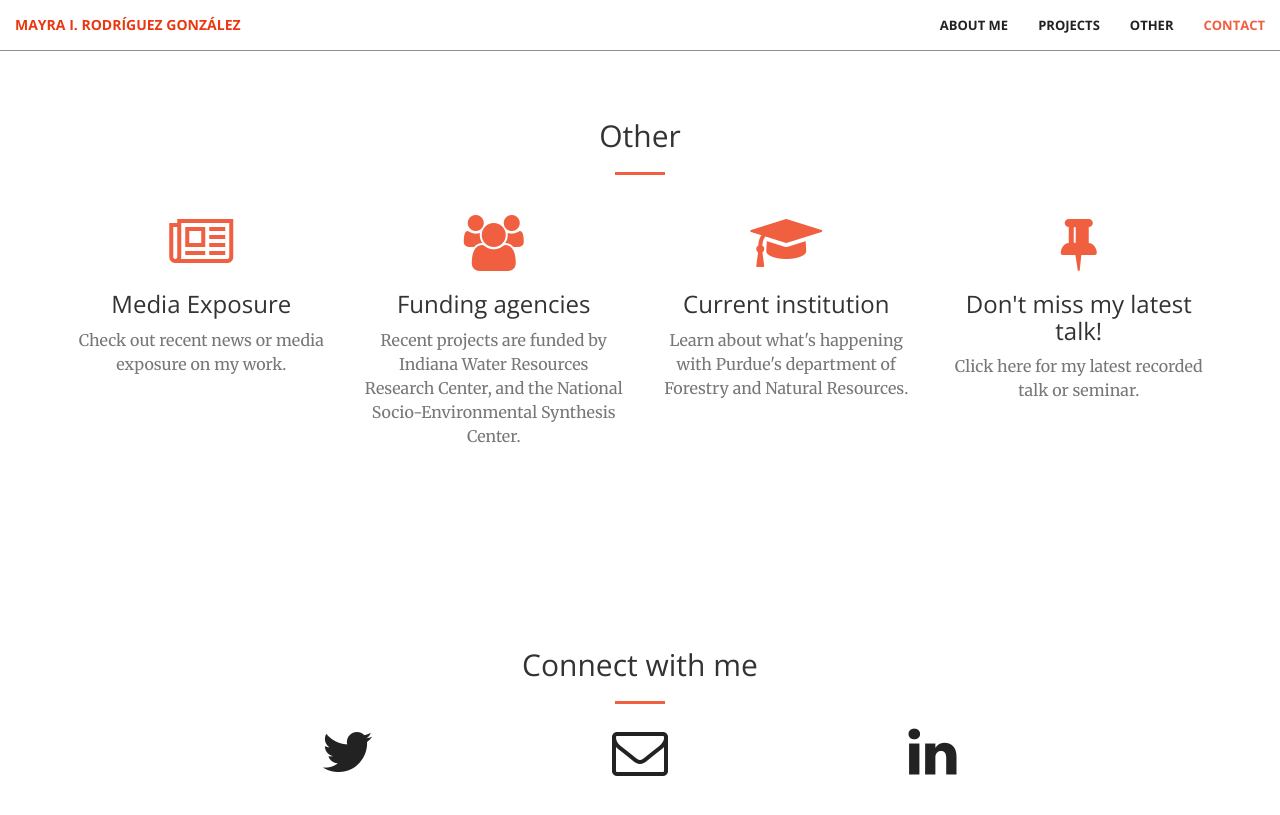
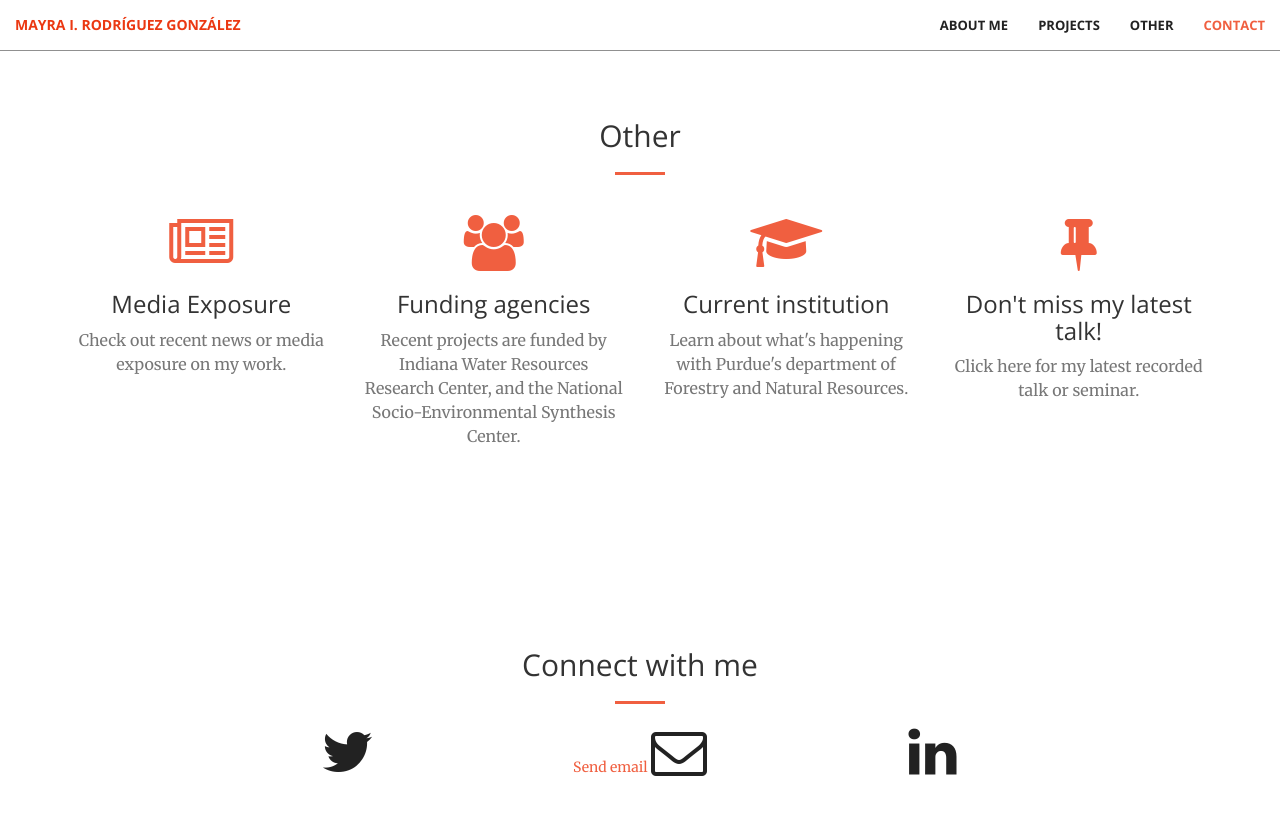
Before and after one commit to RodriguezMayraI/RodriguezMayraI.github.io, a Jekyll site: the page built from index.html, in a window 1280 px wide and 900 px high, scrolled down 2057 px. Shown: the top 815 px of the window. Built offline with Jekyll 4.4.1, drawn with Linux system fonts in a browser that asks for light colours.

Commit message:
Update contact.html

```diff
--- a/_includes/contact.html
+++ b/_includes/contact.html
@@ -13,7 +13,7 @@
             </a>
         </div>
         <div class="col-lg-2 col-lg-offset-1 text-center">
-            <a href="mailto:rodriguezgmayrai@gmail.com">
+            <a href="mailto:someone@example.com">Send email</a>
             <i class="fa fa-envelope-o fa-3x wow bounceIn" data-wow-delay=".1s"></i>
                 <p>{{ site.email }}</p>
             </a>
```
